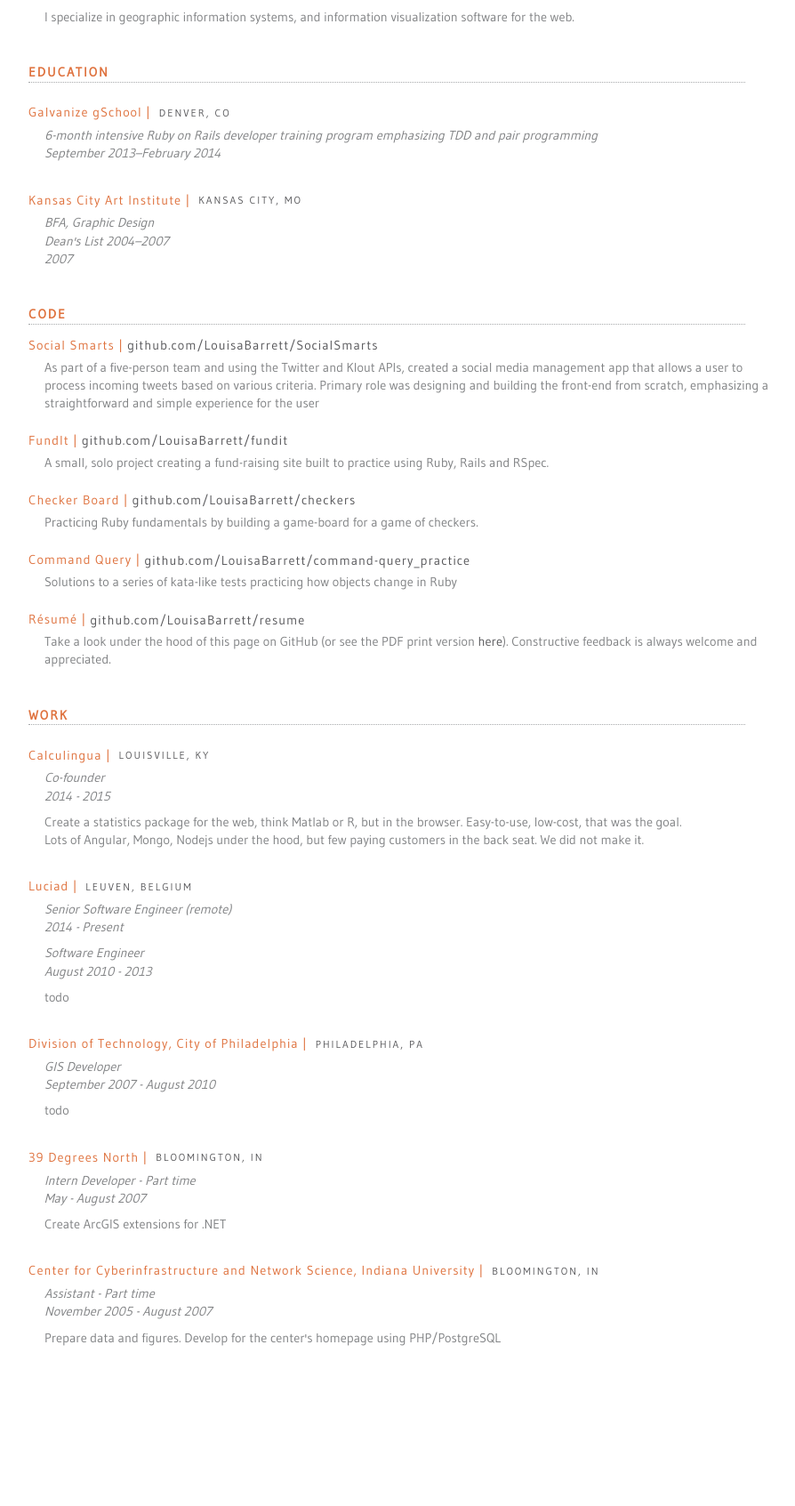
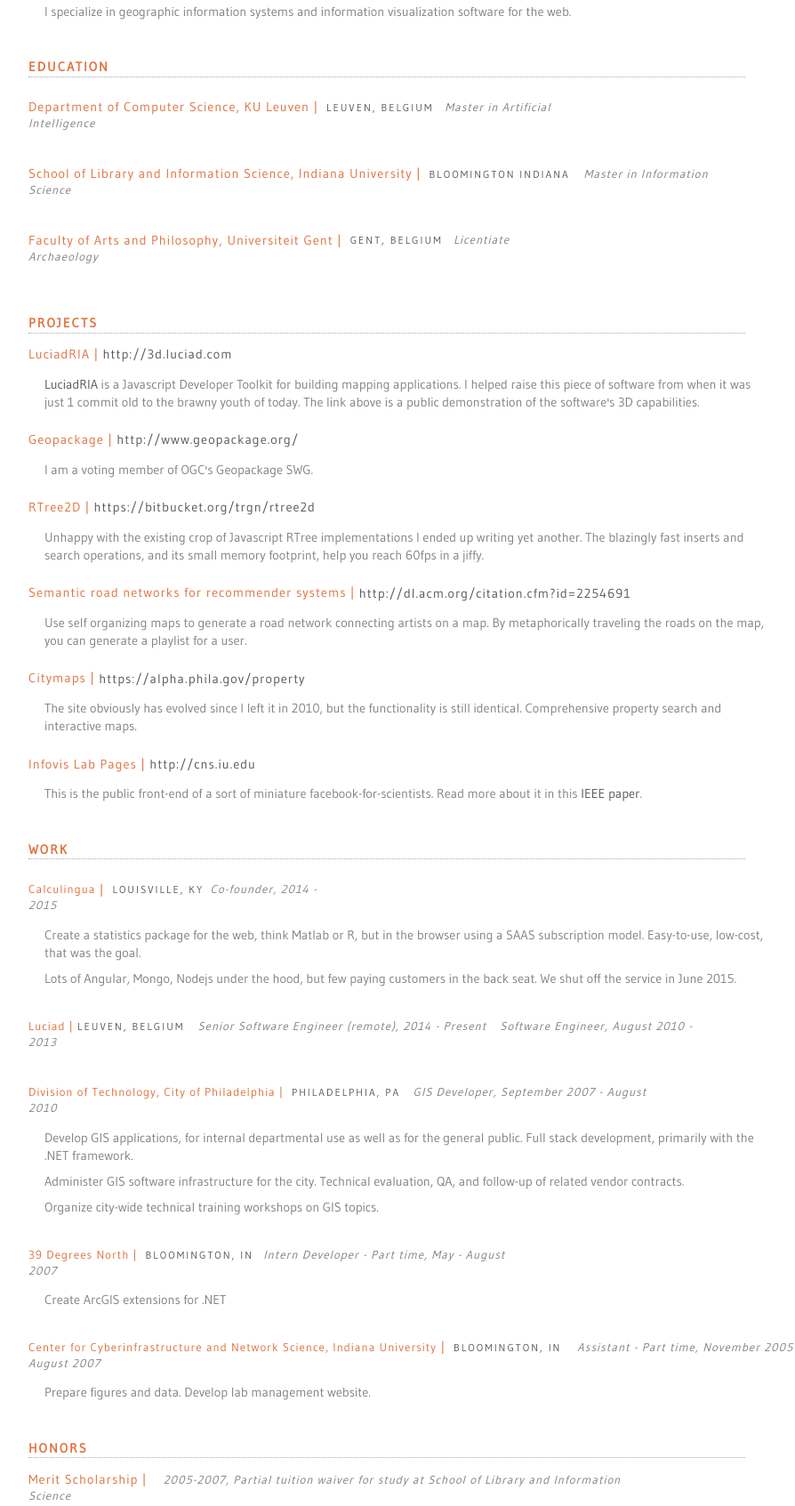
Before and after one commit to thomasneirynck/hepburnave-resume, a plain HTML site: page index.html in a window 1280 px wide. Shown: the part 257-1950 px from the top of the page at 89% size, without its empty margins (160-1054 px from the left). Before the commit the page ends 1835 px from the top, so only its background shows below. Drawn offline with Linux system fonts and the light colour scheme.

Commit message:
add more info

```diff
--- a/index.html
+++ b/index.html
@@ -15,110 +15,153 @@
     <link rel="shortcut icon" href="http://faviconist.com/icons/f9294cc2281f1004e846adbea5f4b316/favicon.ico"/>
 </head>
 <body>
-<header class="header-details">
     <h1 class="name">Hepburn Ave LLC</h1>
     <article class="links-container">
         <a class="links" href="." target="_blank"><img src="./images/logo.png" alt="hepburn ave logo" width="21"
                                                        height="21"></a>
-        <a class="links" href="https://github.com/LouisaBarrett" target="_blank"><img src="./images/gh_icon.png"
-                                                                                      alt="github icon" width="21"
-                                                                                      height="21">GitHub</a>
-        <a class="links" href="https://www.linkedin.com/in/louisabarrett/" target="_blank"><img
-                src="./images/in_icon.png" alt="linkedin icon" width="18" height="18">LinkedIn</a>
+        <!--<a class="links" href="https://github.com/LouisaBarrett" target="_blank"><img src="./images/gh_icon.png"-->
+                                                                                      <!--alt="github icon" width="21"-->
+                                                                                      <!--height="21">GitHub</a>-->
+        <!--<a class="links" href="https://www.linkedin.com/in/louisabarrett/" target="_blank"><img-->
+                <!--src="./images/in_icon.png" alt="linkedin icon" width="18" height="18">LinkedIn</a>-->
 
     </article>
     <br>
     <article class="contact-information">
-        <p class="category-description-small"> I am a software engineer and I live on work on Hepburn Ave. It may as
-            well be my online home.</p>
+        <p class="category-description-small"> I am a software engineer. I live and work on Hepburn Ave.</p>
 
-        <p class="contact-deets">Thomas Neirynck| </p>
-
-        <p class="contact-deets">1422 Hepburn Ave| </p>
-
+        <p class="contact-deets">Thomas Neirynck | </p>
+        <p class="contact-deets">1422 Hepburn Ave | </p>
         <p class="contact-deets">Louisville, KY 40204 | </p>
-
         <p class="contact-deets">ph: 502-415-0081 | </p>
-        <a class="links" href="mailto:thomas@hepburnave.com">e: thomas@hepburnave.com</a>
+        <!--<a class="links" href="mailto:thomas@hepburnave.com">e: thomas@hepburnave.com</a>-->
     </article>
 </header>
 <section class="content">
     <h2 class="category-headers">Summary</h2>
     <hr>
     <p class="category-description-main">
-        I specialize in geographic information systems, and information visualization software for the web.
+        I specialize in geographic information systems and information visualization software for the web.
         <br/>
     </p>
 
     <h2 class="category-headers">Education</h2>
     <hr>
-    <p class="primary-titles">Galvanize gSchool | <span class="location">Denver, CO</span></p>
+    <p class="primary-titles">Department of Computer Science, KU Leuven | <span class="location">Leuven, Belgium</span><span class="category-details">Master in Artificial Intelligence</span></p>
 
-    <p class="category-details">6-month intensive Ruby on Rails developer training program emphasizing TDD and pair
-        programming<br>September 2013–February 2014</p>
 
-    <p class="primary-titles">Kansas City Art Institute | <span class="location">Kansas City, MO</span></p>
+    <p class="primary-titles">School of Library and Information Science, Indiana University | <span class="location">Bloomington Indiana</span><span class="category-details">Master in Information Science</span></p>
 
-    <p class="category-details">BFA, Graphic Design<br>Dean's List 2004–2007<br>2007</p>
+    <p class="primary-titles">Faculty of Arts and Philosophy, Universiteit Gent | <span class="location">Gent, Belgium</span><span class="category-details">Licentiate Archaeology</span></p>
 
-    <h2 class="category-headers">Code</h2>
+    <h2 class="category-headers">Projects</h2>
     <hr>
-    <a class="primary-titles" href="http://github.com/LouisaBarrett/SocialSmarts" target="_blank">Social Smarts | <p
-            class="links">github.com/LouisaBarrett/SocialSmarts</p></a>
 
-    <p class="category-description">As part of a five-person team and using the Twitter and Klout APIs, created a social
-        media management app that allows a user to process incoming tweets based on various criteria. Primary role was
-        designing and building the front-end from scratch, emphasizing a straightforward and simple experience for the
-        user</p>
-    <a class="primary-titles" href="https://github.com/LouisaBarrett/fundit" target="_blank">FundIt | <p class="links">
-        github.com/LouisaBarrett/fundit</p></a>
+    <a class="primary-titles" href="http://3d.luciad.com" target="_blank">LuciadRIA | <p
+            class="links">http://3d.luciad.com</p></a>
+    <p class="category-description">
+        <a href="http://www.luciad.com/products/luciadria">LuciadRIA</a> is a Javascript Developer Toolkit for building mapping applications.
+        I helped raise this piece of software from when it was just 1 commit old to the brawny youth of today. The link above is a public demonstration of the software's 3D capabilities.
+    </p>
 
-    <p class="category-description">A small, solo project creating a fund-raising site built to practice using Ruby,
-        Rails and RSpec.</p>
-    <a class="primary-titles" href="https://github.com/LouisaBarrett/checkers" target="_blank">Checker Board | <p
-            class="links">github.com/LouisaBarrett/checkers</p></a>
+    <a class="primary-titles" href="http://www.geopackage.org/" target="_blank">Geopackage | <p
+            class="links">http://www.geopackage.org/</p></a>
+    <p class="category-description">
+        I am a voting member of OGC's Geopackage SWG.
+    </p>
 
-    <p class="category-description">Practicing Ruby fundamentals by building a game-board for a game of checkers.</p>
-    <a class="primary-titles" href="https://github.com/LouisaBarrett/command-query_practice" target="_blank">Command
-        Query | <p class="links">github.com/LouisaBarrett/command-query_practice</p></a>
+    <a class="primary-titles" href="https://bitbucket.org/trgn/rtree2d" target="_blank">RTree2D | <p
+            class="links">https://bitbucket.org/trgn/rtree2d</p></a>
+    <p class="category-description">
+        Unhappy with the existing crop of Javascript RTree implementations I ended up writing yet another. The blazingly fast inserts and search operations, and its small memory footprint, help you reach 60fps in a jiffy.
+    </p>
 
-    <p class="category-description">Solutions to a series of kata-like tests practicing how objects change in Ruby</p>
-    <a class="primary-titles" href="https://github.com/LouisaBarrett/resume" target="_blank">Résumé | <p class="links">
-        github.com/LouisaBarrett/resume</p></a>
+    <a class="primary-titles" href="http://dl.acm.org/citation.cfm?id=2254691" target="_blank">Semantic road networks for recommender systems | <p
+            class="links">http://dl.acm.org/citation.cfm?id=2254691</p></a>
+    <p class="category-description">
+        Use self organizing maps to generate a road network connecting artists on a map. By metaphorically traveling the roads on the map, you can generate a playlist for a user.
+    </p>
 
-    <p class="category-description">Take a look under the hood of this page on GitHub (or see the PDF print version <a
-            class="links" href="http://f.cl.ly/items/2D2S2u0L0Z2B3x0o3X1Y/LouisaBarrett_resume.pdf"
-            target="_blank">here</a>). Constructive feedback is always welcome and appreciated.</p>
+
+
+    <a class="primary-titles" href="https://alpha.phila.gov/property/?p=883309000" target="_blank">Citymaps | <p
+            class="links">https://alpha.phila.gov/property</p></a>
+    <p class="category-description">
+        The site obviously has evolved since I left it in 2010, but the functionality is still identical.
+        Comprehensive property search and interactive maps.
+    </p>
+
+    <a class="primary-titles" href="http://cns.iu.edu/current_team.html" target="_blank">Infovis Lab Pages | <p
+            class="links">http://cns.iu.edu</p></a>
+    <p class="category-description">
+       This is the public front-end of a sort of miniature facebook-for-scientists. Read more about it in this <a href="http://nwb.cns.iu.edu/papers/2007-neirynck-ivl.pdf" class="links">IEEE paper</a>.
+    </p>
 
     <h2 class="category-headers">Work</h2>
     <hr>
 
-
-    <p class="primary-titles">Calculingua | <span class="location">Louisville, KY</span></p>
-    <p class="category-details">Co-founder<br>2014 - 2015</p>
+    <p class="primary-titles"><a href="http://calculingua.com" class="primary-titles"> Calculingua</a> | <span class="location">Louisville, KY</span><span class="category-details">Co-founder, 2014 - 2015</span></p>
     <p class="category-description">
-        Create a statistics package for the web, think Matlab or R, but in the browser. Easy-to-use, low-cost, that was the goal.
-        <br/>
-        Lots of Angular, Mongo, Nodejs under the hood, but few paying customers in the back seat. We did not make it.
+        Create a statistics package for the web, think Matlab or R, but in the browser using a SAAS subscription model. Easy-to-use, low-cost, that was the goal.
+</p>
+    <p class="category-description">
+        Lots of Angular, Mongo, Nodejs under the hood, but few paying customers in the back seat. We shut off the service in June 2015.
     </p>
 
-    <p class="primary-titles">Luciad | <span class="location">Leuven, Belgium</span></p>
-    <p class="category-details">Senior Software Engineer (remote) <br>2014 - Present</p>
-    <p class="category-details">Software Engineer <br>August 2010 - 2013</p>
-    <p class="category-description">todo</p>
-
-    <p class="primary-titles">Division of Technology, City of Philadelphia | <span class="location">Philadelphia, PA</span></p>
-    <p class="category-details">GIS Developer<br>September 2007 - August 2010</p>
-    <p class="category-description">todo</p>
+    <p class="primary-titles"><a href="http://www.luciad.com" class="primary-titles">Luciad |</a><span class="location">Leuven, Belgium</span><span class="category-details">Senior Software Engineer (remote), 2014 - Present</span><span class="category-details">Software Engineer, August 2010 - 2013</span></p>
 
 
-    <p class="primary-titles">39 Degrees North | <span class="location">Bloomington, IN</span></p>
-    <p class="category-details">Intern Developer - Part time<br>May - August 2007</p>
+    <p class="primary-titles"><a href="http://www.phila.gov/dot" class="primary-titles">Division of Technology, City of Philadelphia |</a> <span class="location">Philadelphia, PA</span><span class="category-details">GIS Developer, September 2007 - August 2010</span></p>
+    <p class="category-description">
+        Develop GIS applications, for internal departmental use as well as for the general public. Full stack development, primarily with the .NET framework.</p>
+    <p class="category-description">
+        Administer GIS software infrastructure for the city. Technical evaluation, QA, and follow-up of related vendor contracts.
+    </p>
+    <p class="category-description">
+        Organize city-wide technical training workshops on GIS topics.</p>
+
+    <p class="primary-titles"><a href="http://www.39dn.com/" class="primary-titles">39 Degrees North |</a> <span class="location">Bloomington, IN</span><span class="category-details">Intern Developer - Part time, May - August 2007</span></p>
     <p class="category-description">Create ArcGIS extensions for .NET</p>
 
-    <p class="primary-titles">Center for Cyberinfrastructure and Network Science, Indiana University | <span class="location">Bloomington, IN</span></p>
-    <p class="category-details">Assistant - Part time<br>November 2005 - August 2007</p>
-    <p class="category-description">Prepare data and figures. Develop for the center's homepage using PHP/PostgreSQL</p>
+    <p class="primary-titles"><a href="http://cns.iu.edu/" class="primary-titles">Center for Cyberinfrastructure and Network Science, Indiana University</a> | <span class="location">Bloomington, IN</span><span class="category-details">Assistant - Part time, November 2005 - August 2007</span></p>
+    <p class="category-description">Prepare figures and data. Develop lab management website.</p>
+
+    <h2 class="category-headers">Honors</h2>
+    <hr>
+    <p class="primary-titles">Merit Scholarship | <span class="category-details">2005-2007, Partial tuition waiver for study at School of Library and Information Science</span></p>
+    <p class="primary-titles">Erasmus Scholarship | <span class="category-details">2003, For one year study of Roman Archaeology at the University of Burgundy, Dijon</span></p>
+
+    <h2 class="category-headers">Skillz</h2>
+    <hr/>
+    <p>
+        <span class="primary-titles">Current</span>
+    </p>
+    <p>
+        <span class="primary-titles smaller">A little while ago</span>
+    </p>
+    <p>
+        <span class="primary-titles smallest">Time immemorial</span>
+    </p>
+
+
+    <h2 class="category-headers">Presentations</h2>
+    <hr>
+    <p class="primary-titles">
+    Professional:
+    <ul class="category-description">
+    <li>JSLou, on Leaflet</li>
+    <li>At the <a href="http://www.macurisa.org/resources/Documents/08-040.pdf">ESRI Developer Summit (2010)</a>, on a in-house FLEX based map viewer</li>
+    <li>At the <a href="http://www.macurisa.org/resources/Documents/08-040.pdf">MacURISA Regional Conference (2008)</a>, on theCity of Philadelphia's GIS infrastructure</li>
+</ul>
+        </p>
+
+    <p class="primary-titles">
+    Graduate school:
+    <ul class="category-description">
+     <li>At the <a href="http://dl.acm.org/citation.cfm?id=2254691">International Working Conference on Advanced Visual Interfaces (2012)</a>, on using a spatial metaphor for generating playlists.</li>
+     <li>At the <a href="http://nwb.cns.iu.edu/papers/2007-neirynck-ivl.pdf" >Information Visualization Conference (2007)</a>, on a management system for mapping and visualizing scholarly collaboration.</li>
+    </ul>
+    </p>
 
 
 </section>
--- a/main.css
+++ b/main.css
@@ -29,6 +29,17 @@
   text-decoration: none;
 }
 
+
+a {
+    color: #58585B;
+    display: inline-block;
+    text-decoration: none;
+}
+a:hover {
+    color: #DF723E;
+}
+
+
 .links {
   color: #58585B;
   display: inline-block;
@@ -49,9 +60,17 @@
   display: inline-block;
   font-size: .9em;
   letter-spacing: 1px;
-  margin-bottom: -1%;
+  /*margin-bottom: 1%;*/
   text-decoration: none;
 }
+
+.primary-titles .smaller {
+    font-size: .6em;
+}
+
+.primary-titles .smallest {
+  font-size: .4em
+ }
 
 .location {
   color: #58585B;
```
